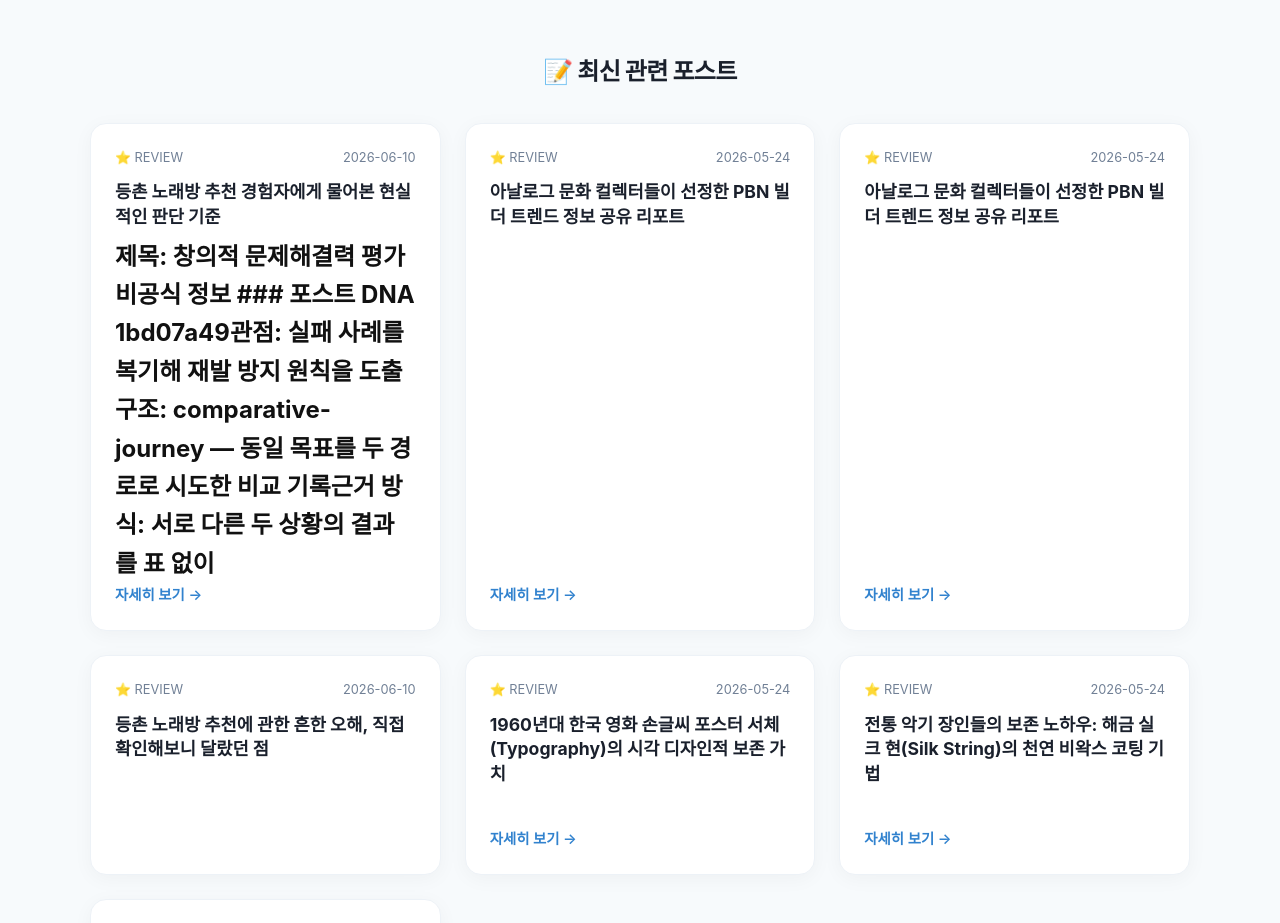
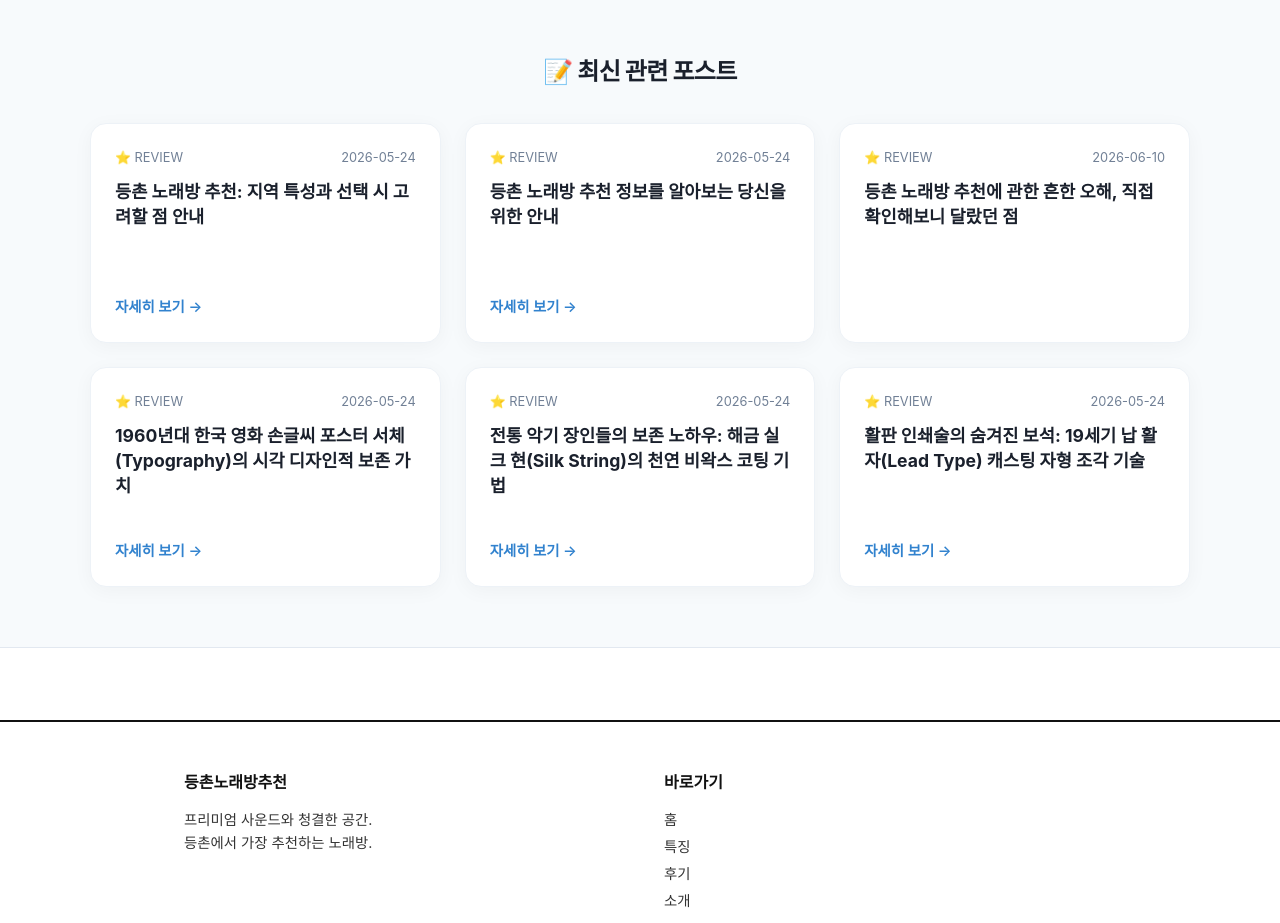
Before and after one commit to sarakinhceo-gif/bp-kr-pbn-sr-011, a plain HTML site: page index.html in a window 1280 px wide. Shown: the part 2940-3863 px from the top of the page. Drawn offline with Linux system fonts and the light colour scheme.

Commit message:
deploy: garbage-free snapshot 2026-08-10T02:47:27.732Z

```diff
--- a/index.html
+++ b/index.html
@@ -316,24 +316,14 @@
  <h3 style="font-size:1.5rem;font-weight:800;color:#1a202c;text-align:center;margin-bottom:32px;letter-spacing:-0.025em">📝 최신 관련 포스트</h3>
  <div style="display:grid;grid-template-columns:repeat(auto-fit,minmax(300px,1fr));gap:24px">
 
- <article class="recent-post-card" style="background:#ffffff;border-radius:16px;padding:24px;box-shadow:0 4px 20px rgba(0,0,0,0.04);border:1px solid #edf2f7;transition:transform 0.3s ease,box-shadow 0.3s ease;display:flex;flex-direction:column;justify-content:space-between;min-height:220px" onmouseover="this.style.transform='translateY(-5px)';this.style.boxShadow='0 12px 24px rgba(0,0,0,0.08)'" onmouseout="this.style.transform='none';this.style.boxShadow='0 4px 20px rgba(0,0,0,0.04)'">
- <div>
- <div style="display:flex;justify-content:space-between;align-items:center;margin-bottom:12px;font-size:0.8rem;color:#718096">
- <span>⭐ REVIEW</span>
- <time datetime="2026-06-10">2026-06-10</time>
- </div>
- <h4 style="font-size:1.1rem;font-weight:700;color:#1a202c;margin-bottom:8px;line-height:1.4">등촌 노래방 추천 경험자에게 물어본 현실적인 판단 기준</h4>
- <h2>제목: 창의적 문제해결력 평가 비공식 정보 ### 포스트 DNA 1bd07a49관점: 실패 사례를 복기해 재발 방지 원칙을 도출구조: comparative-journey — 동일 목표를 두 경로로 시도한 비교 기록근거 방식: 서로 다른 두 상황의 결과를 표 없이</h2>
- </div>
- <a href="posts/interview-002-1edlt3d.html" style="align-self:flex-start;text-decoration:none;color:#3182ce;font-size:0.9rem;font-weight:600;transition:color 0.2s" onmouseover="this.style.color='#2b6cb0'" onmouseout="this.style.color='#3182ce'">자세히 보기 →</a>
- </article>
+
  <article class="recent-post-card" style="background:#ffffff;border-radius:16px;padding:24px;box-shadow:0 4px 20px rgba(0,0,0,0.04);border:1px solid #edf2f7;transition:transform 0.3s ease,box-shadow 0.3s ease;display:flex;flex-direction:column;justify-content:space-between;min-height:220px" onmouseover="this.style.transform='translateY(-5px)';this.style.boxShadow='0 12px 24px rgba(0,0,0,0.08)'" onmouseout="this.style.transform='none';this.style.boxShadow='0 4px 20px rgba(0,0,0,0.04)'">
  <div>
  <div style="display:flex;justify-content:space-between;align-items:center;margin-bottom:12px;font-size:0.8rem;color:#718096">
  <span>⭐ REVIEW</span>
  <time datetime="2026-05-24">2026-05-24</time>
  </div>
- <h4 style="font-size:1.1rem;font-weight:700;color:#1a202c;margin-bottom:8px;line-height:1.4">아날로그 문화 컬렉터들이 선정한 PBN 빌더 트렌드 정보 공유 리포트</h4>
+ <h4 style="font-size:1.1rem;font-weight:700;color:#1a202c;margin-bottom:8px;line-height:1.4">등촌 노래방 추천: 지역 특성과 선택 시 고려할 점 안내</h4>
 
  </div>
  <a href="posts/juice-1.html" style="align-self:flex-start;text-decoration:none;color:#3182ce;font-size:0.9rem;font-weight:600;transition:color 0.2s" onmouseover="this.style.color='#2b6cb0'" onmouseout="this.style.color='#3182ce'">자세히 보기 →</a>
@@ -344,7 +334,7 @@
  <span>⭐ REVIEW</span>
  <time datetime="2026-05-24">2026-05-24</time>
  </div>
- <h4 style="font-size:1.1rem;font-weight:700;color:#1a202c;margin-bottom:8px;line-height:1.4">아날로그 문화 컬렉터들이 선정한 PBN 빌더 트렌드 정보 공유 리포트</h4>
+ <h4 style="font-size:1.1rem;font-weight:700;color:#1a202c;margin-bottom:8px;line-height:1.4">등촌 노래방 추천 정보를 알아보는 당신을 위한 안내</h4>
 
  </div>
  <a href="posts/juice-2.html" style="align-self:flex-start;text-decoration:none;color:#3182ce;font-size:0.9rem;font-weight:600;transition:color 0.2s" onmouseover="this.style.color='#2b6cb0'" onmouseout="this.style.color='#3182ce'">자세히 보기 →</a>
```
